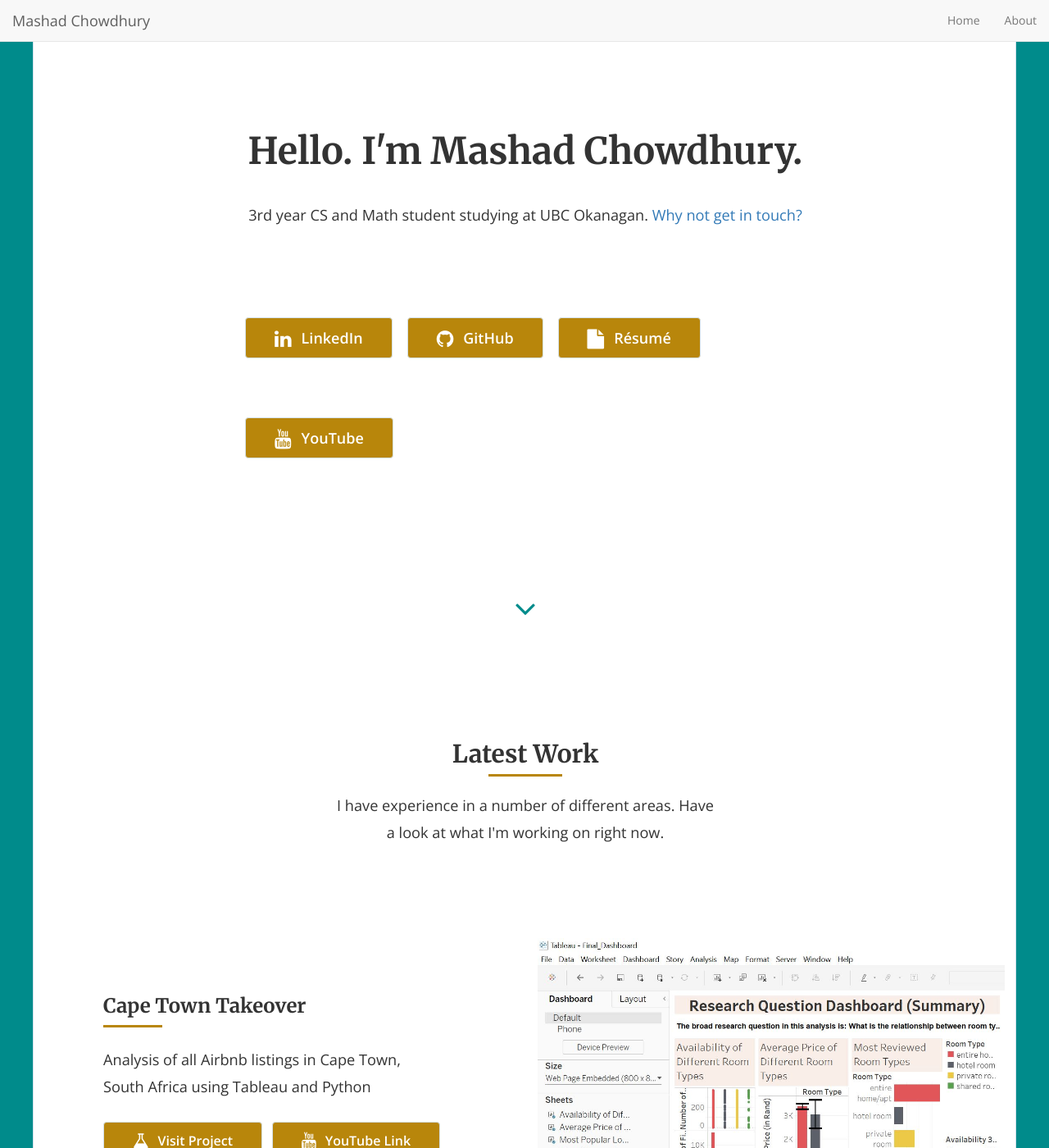
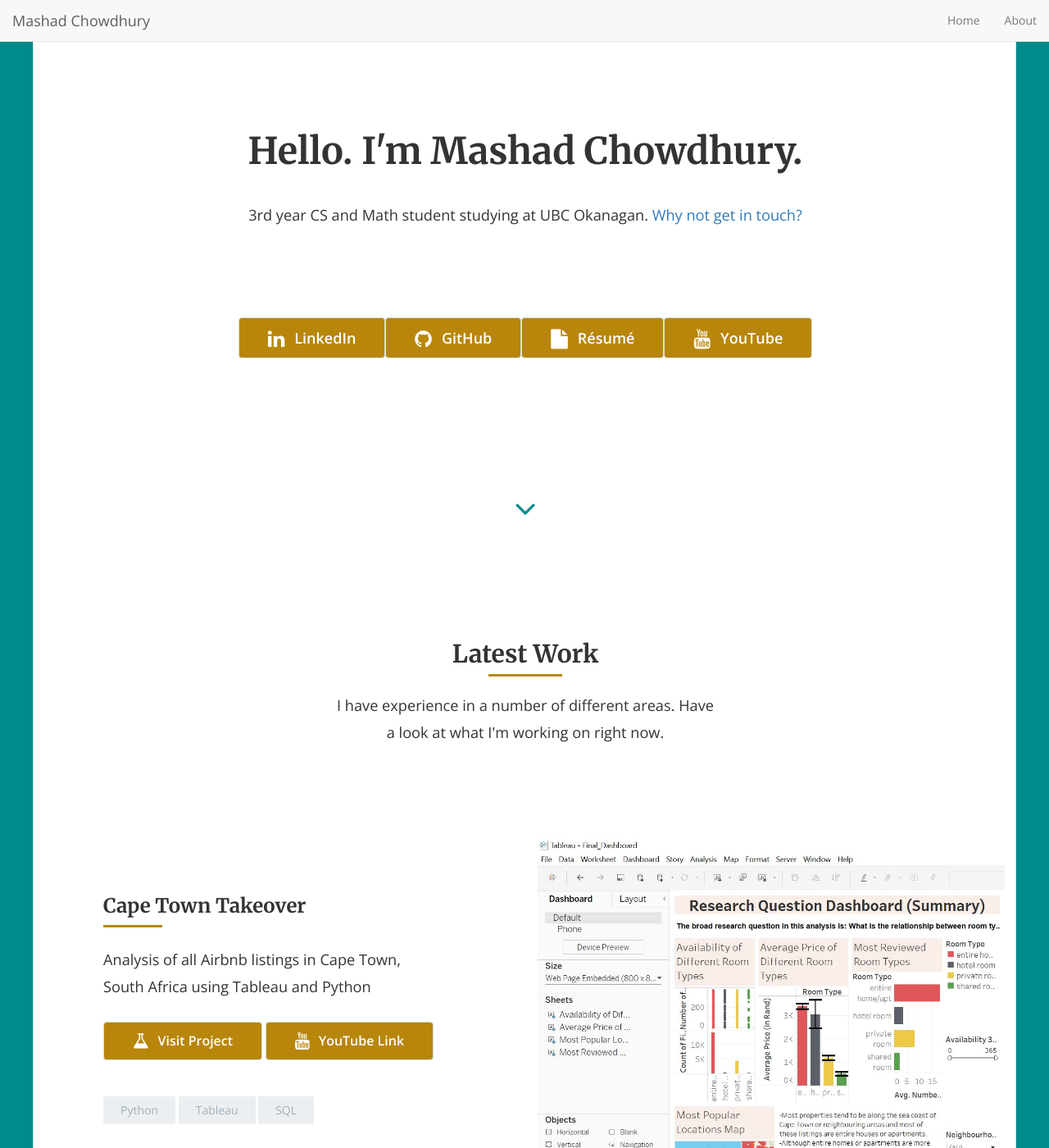
Before and after one commit to mashadchowdhury/mashadchowdhury.github.io, a Jekyll site: the page built from index.html, in a window 1280 px wide and 1400 px high. Shown: the whole window at 82% size. Built offline with Jekyll 4.4.1, drawn with Linux system fonts in a browser that asks for light colours; nearby versions of some CDN libraries; the list of posts is cut into pages by our own code.

Commit message:
Update style.scss

```diff
--- a/css/style.scss
+++ b/css/style.scss
@@ -62,7 +62,7 @@
 
 button.btn, input.btn {
   padding: 12px 35px;
-  margin: 2em 0.5em;
+  margin: 2em 0em;
   border: solid 1px #d5e0e7;
   border-radius: 4px;
   color: #ffffff;
```
